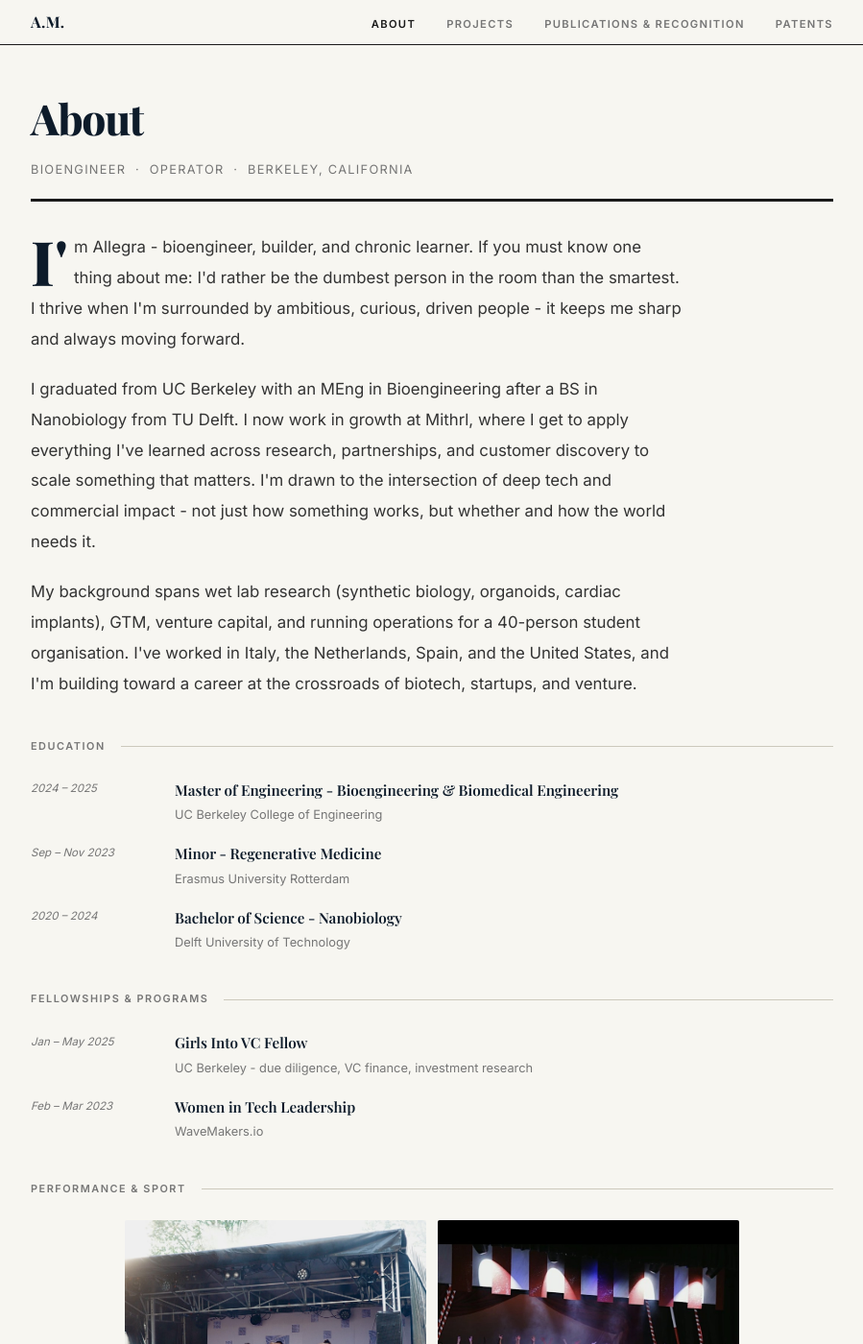
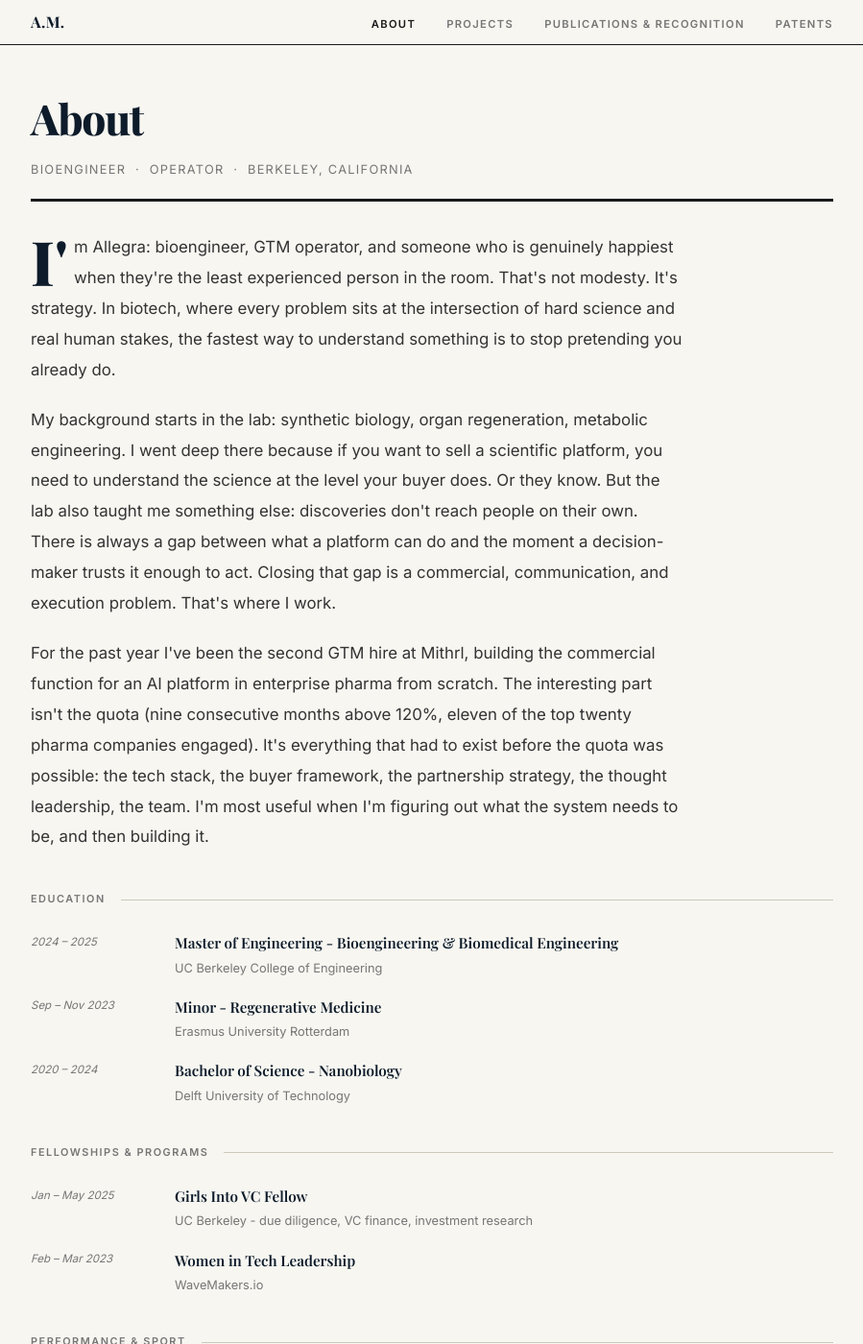
Before and after one commit to allimessinese/allimessinese.github.io, a Jekyll site: the page built from about.markdown, in a window 1280 px wide and 1400 px high. Shown: the whole window at 96% size, without its empty margins (190-1089 px from the left). Built offline with Jekyll 4.4.1, drawn with Linux system fonts in a browser that asks for light colours; some web fonts are replaced.

Commit message:
Rewrite about page narrative and homepage copy
- About: new three-paragraph story (bioengineer + operator + systems builder)
- Drops credential-listing in favour of science/commercial/execution arc
- Homepage tagline: 'Where deep science meets the people it's for'
- Map deck: 'Science needs operators. I've been both.'

Co-Authored-By: Claude Sonnet 4.6 <noreply@anthropic.com>

```diff
--- a/_layouts/home.html
+++ b/_layouts/home.html
@@ -8,7 +8,7 @@ layout: default
     <div class="masthead-meta-right">Vol. I &nbsp;·&nbsp; 2026</div>
   </div>
   <hr class="masthead-rule-thick">
-  <p class="masthead-tagline">GTM @ Mithrl &nbsp;·&nbsp; MEng, UC Berkeley &nbsp;·&nbsp; Biotech &amp; Startups</p>
+  <p class="masthead-tagline">GTM @ Mithrl &nbsp;·&nbsp; MEng, UC Berkeley &nbsp;·&nbsp; Where deep science meets the people it's for</p>
   <hr class="masthead-rule-thin">
   <ul class="masthead-nav">
     <li><a href="{{ '/about/' | relative_url }}">About</a></li>
@@ -43,8 +43,8 @@ layout: default
     <a href="{{ '/projects/' | relative_url }}">Explore all 14 →</a>
   </div>
   <div class="home-map-deck">
-    <h2>Fourteen projects. Seven cities. Three continents.</h2>
-    <p>Research &nbsp;·&nbsp; Teaching &nbsp;·&nbsp; Startups &nbsp;·&nbsp; Venture - from Milan to San Francisco</p>
+    <h2>Science needs operators. I've been both.</h2>
+    <p>Research &nbsp;·&nbsp; Teaching &nbsp;·&nbsp; Startups &nbsp;·&nbsp; Venture &nbsp;·&nbsp; Fourteen projects, seven cities, three continents</p>
   </div>
   <div id="home-map"></div>
   <div class="home-map-cta"><a href="{{ '/projects/' | relative_url }}">Open interactive map →</a></div>
--- a/about.markdown
+++ b/about.markdown
@@ -10,13 +10,13 @@ permalink: /about/
 </div>
 
 <p class="about-intro">
-I'm Allegra - bioengineer, builder, and chronic learner. If you must know one thing about me: I'd rather be the dumbest person in the room than the smartest. I thrive when I'm surrounded by ambitious, curious, driven people - it keeps me sharp and always moving forward.
+I'm Allegra: bioengineer, GTM operator, and someone who is genuinely happiest when they're the least experienced person in the room. That's not modesty. It's strategy. In biotech, where every problem sits at the intersection of hard science and real human stakes, the fastest way to understand something is to stop pretending you already do.
 </p>
 <p class="about-intro">
-I graduated from UC Berkeley with an MEng in Bioengineering after a BS in Nanobiology from TU Delft. I now work in growth at Mithrl, where I get to apply everything I've learned across research, partnerships, and customer discovery to scale something that matters. I'm drawn to the intersection of deep tech and commercial impact - not just how something works, but whether and how the world needs it.
+My background starts in the lab: synthetic biology, organ regeneration, metabolic engineering. I went deep there because if you want to sell a scientific platform, you need to understand the science at the level your buyer does. Or they know. But the lab also taught me something else: discoveries don't reach people on their own. There is always a gap between what a platform can do and the moment a decision-maker trusts it enough to act. Closing that gap is a commercial, communication, and execution problem. That's where I work.
 </p>
 <p class="about-intro">
-My background spans wet lab research (synthetic biology, organoids, cardiac implants), GTM, venture capital, and running operations for a 40-person student organisation. I've worked in Italy, the Netherlands, Spain, and the United States, and I'm building toward a career at the crossroads of biotech, startups, and venture.
+For the past year I've been the second GTM hire at Mithrl, building the commercial function for an AI platform in enterprise pharma from scratch. The interesting part isn't the quota (nine consecutive months above 120%, eleven of the top twenty pharma companies engaged). It's everything that had to exist before the quota was possible: the tech stack, the buyer framework, the partnership strategy, the thought leadership, the team. I'm most useful when I'm figuring out what the system needs to be, and then building it.
 </p>
 
 <div class="section-rule">
```
